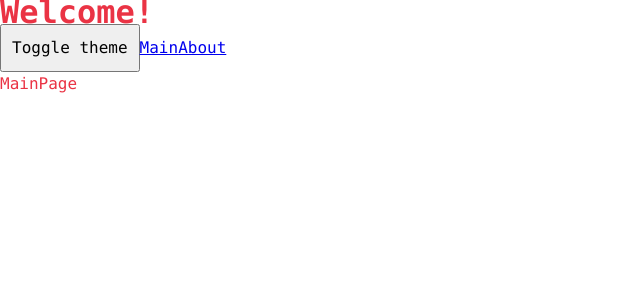
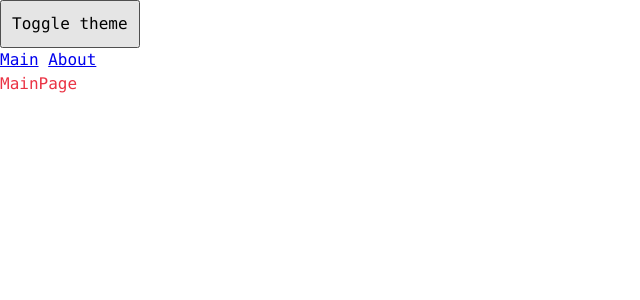
Before and after one commit to merzhoev/production-project, a React app: page / in a window 1280 px wide. Shown: the top 300 px of the page, without its empty margins (0-640 px from the left). Built offline with nearby package versions, Linux system fonts and the light colour scheme.

Commit message:
add: routes

```diff
--- a/src/app/app.tsx
+++ b/src/app/app.tsx
@@ -1,28 +1,24 @@
-import { Routes, Route, Link } from 'react-router-dom';
-import { Suspense } from 'react';
-import { AboutPage } from 'pages/about-page';
-import { MainPage } from 'pages/main-page';
+import { Link } from 'react-router-dom';
 import { Button } from 'shared/ui/button';
 import { useTheme } from 'shared/theme';
 import { classNames } from 'shared/lib/helpers/classNames';
+import { AppRoutes } from './routes';
 
 import './styles/index.scss';
+import { routes } from './routes';
 
 export default function App() {
   const { theme, toggleTheme } = useTheme();
 
   return (
     <div className={classNames('app', theme)}>
-      <h1>Welcome!</h1>
       <Button onClick={toggleTheme}>Toggle theme</Button>
-      <Link to="/">Main</Link>
-      <Link to="/about">About</Link>
-      <Suspense fallback={<div>Загрузка...</div>}>
-        <Routes>
-          <Route path="/" element={<MainPage />} />
-          <Route path="/about" element={<AboutPage />} />
-        </Routes>
-      </Suspense>
+      <div>
+        <Link to={routes.main}>Main</Link>
+        &nbsp;
+        <Link to={routes.about}>About</Link>
+      </div>
+      <AppRoutes />
     </div>
   );
 }
--- /dev/null
+++ b/src/app/routes/index.ts
@@ -0,0 +1,2 @@
+export { AppRoutes } from './ui/app-routes';
+export { routes } from './routes';
--- /dev/null
+++ b/src/app/routes/routes.ts
@@ -0,0 +1,9 @@
+interface Routes {
+  main: string;
+  about: string;
+}
+
+export const routes: Routes = {
+  main: '/',
+  about: '/about',
+};
--- /dev/null
+++ b/src/app/routes/ui/app-routes/app-routes.tsx
@@ -0,0 +1,20 @@
+import { Suspense } from 'react';
+import { Route, Routes } from 'react-router-dom';
+import { routes } from '../../routes';
+import { useResetScroll } from '../../lib/hooks/useResetScroll';
+import { AboutPage } from 'pages/about-page';
+import { MainPage } from 'pages/main-page';
+import { PageLoader } from '../page-loader';
+
+export function AppRoutes() {
+  useResetScroll();
+
+  return (
+    <Suspense fallback={<PageLoader />}>
+      <Routes>
+        <Route path={routes.main} element={<MainPage />} />
+        <Route path={routes.about} element={<AboutPage />} />
+      </Routes>
+    </Suspense>
+  );
+}
--- /dev/null
+++ b/src/app/routes/ui/app-routes/index.ts
@@ -0,0 +1 @@
+export { AppRoutes } from './app-routes';
--- /dev/null
+++ b/src/app/routes/ui/page-loader/index.ts
@@ -0,0 +1 @@
+export { PageLoader } from './page-loader';
--- /dev/null
+++ b/src/app/routes/ui/page-loader/page-loader.tsx
@@ -0,0 +1,3 @@
+export function PageLoader() {
+  return <div>Загрузка...</div>;
+}
```
Also changed, not shown: src/app/routes/ui/page-loader/page-loader.module.scss (added).
